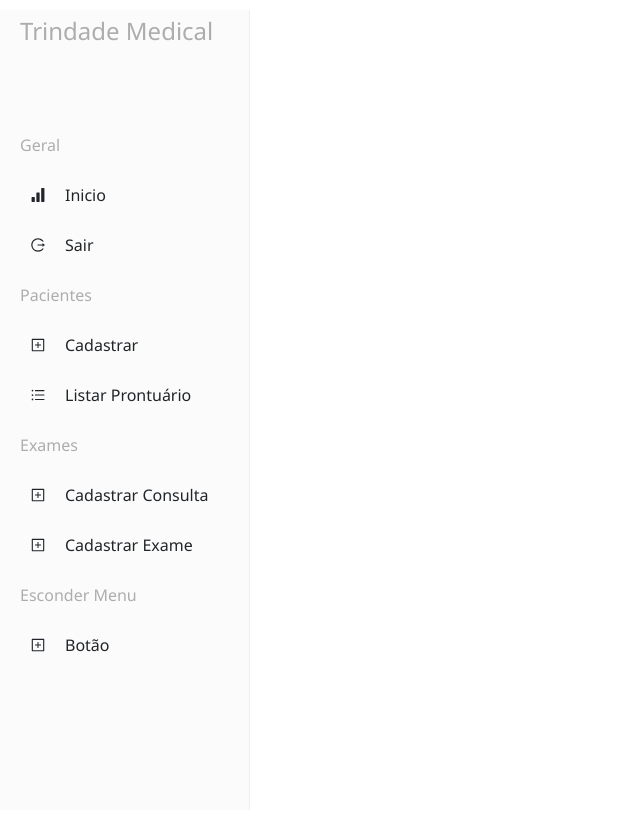
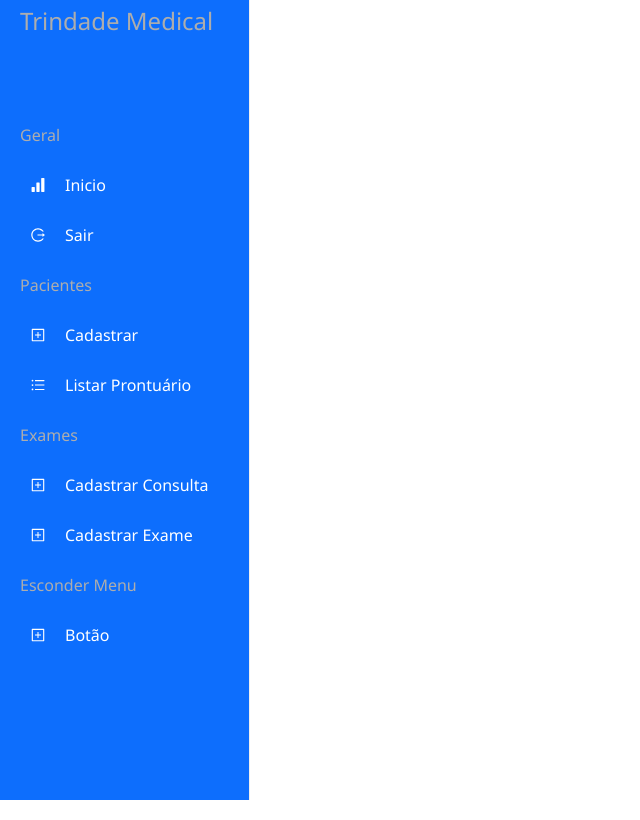
Before and after one commit to JEFFERSON300/Trindade-Medical, a React (Vite) app: page /home in a window 1280 px wide. Shown: the whole page, without its empty margins (0-640 px from the left). Built offline with nearby package versions, Linux system fonts and the light colour scheme.

Commit message:
update side-bar

```diff
--- a/src/components/SideBar/SideBar.jsx
+++ b/src/components/SideBar/SideBar.jsx
@@ -8,8 +8,8 @@ import {
 
 function Side() {
   return (
-    <div style={{ display: "flex", height: "100vh", margin: "10px 0" }}>
-      <Sidebar className="sidebar">
+    <div style={{ display: "flex", height: "100vh", color: "white" }}>
+      <Sidebar backgroundColor="#0D6EFD" className="sidebar">
         <Menu>
           <MenuItem disabled={true}>
             <h4>Trindade Medical</h4>
```
